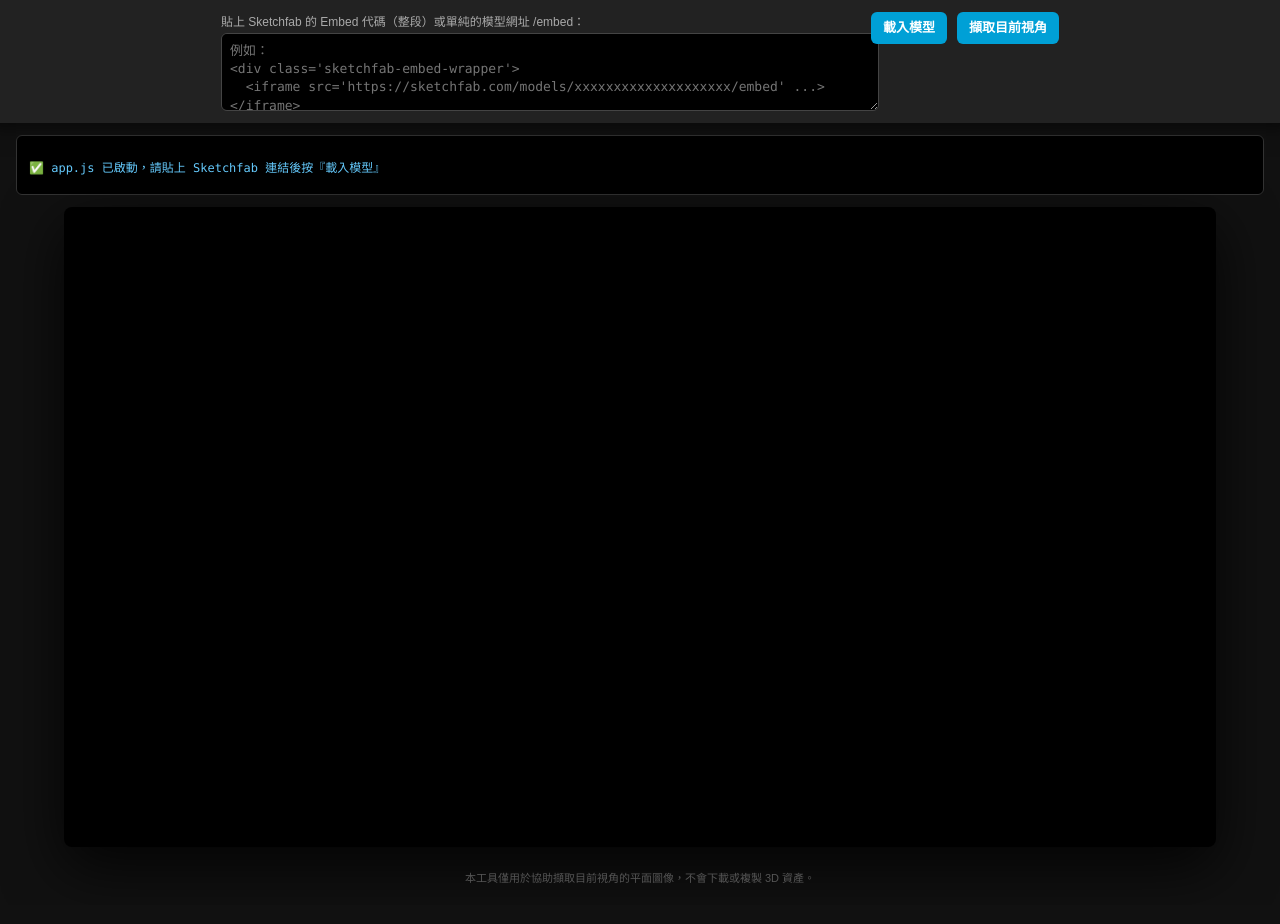
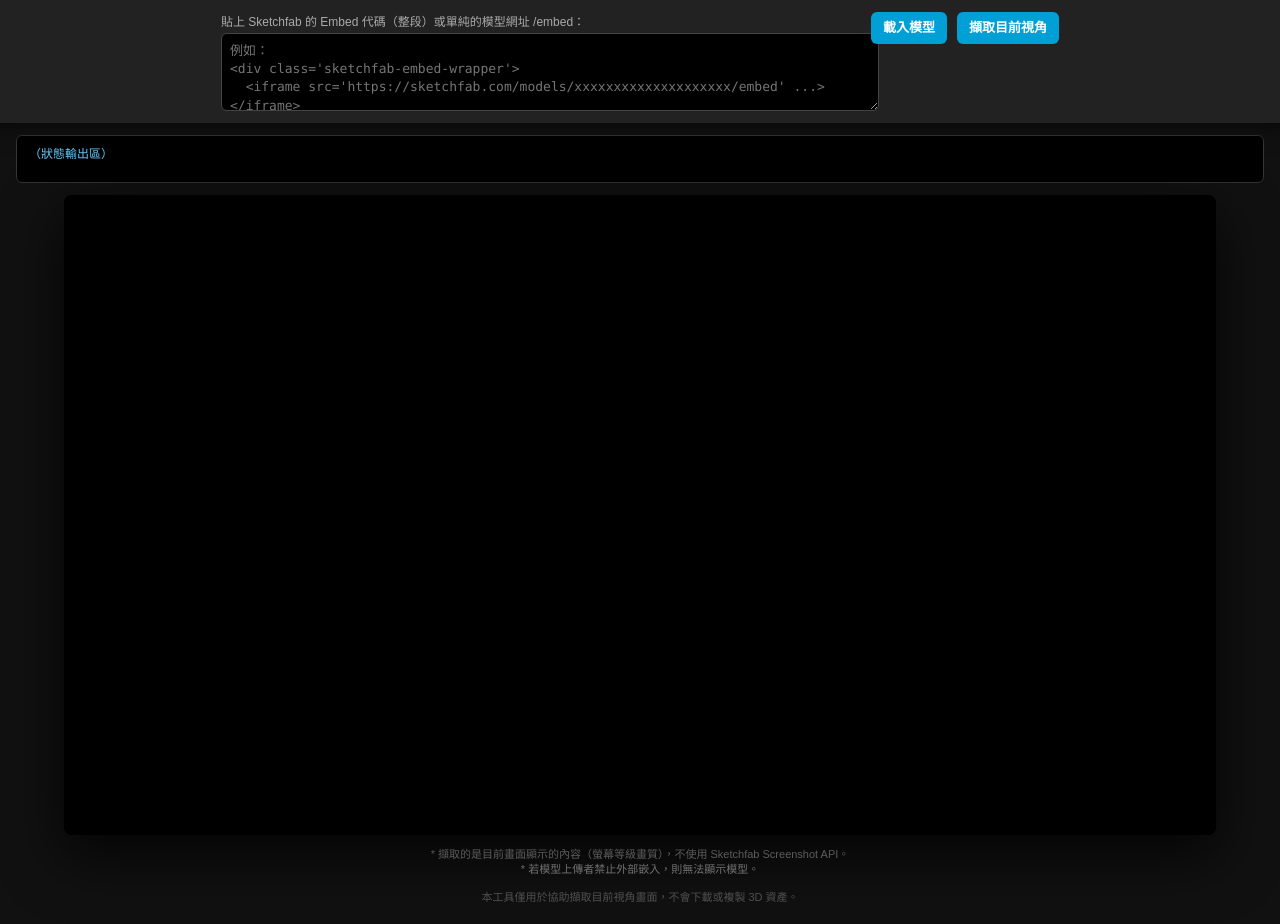
Before and after one commit to h8385542guy/sketchfab-capture-tool, a plain HTML site: page index_simplecapture.html in a window 1280 px wide. Drawn offline with nearby package versions, Linux system fonts and the light colour scheme.

Commit message:
Add index_simplecapture.html file

```diff
--- a/index.html
+++ b/index_simplecapture.html
@@ -3,7 +3,8 @@
 <head>
   <meta charset="UTF-8" />
   <meta name="viewport" content="width=device-width, initial-scale=1.0" />
-  <title>Sketchfab 擷取工具</title>
+  <title>Sketchfab 擷取工具（簡化版）</title>
+
   <style>
     body {
       font-family: sans-serif;
@@ -87,7 +88,7 @@
       font-size: 12px;
       color: #6cf;
       text-align: left;
-      min-height: 5em;
+      min-height: 4em;
       width: calc(100% - 32px);
       box-sizing: border-box;
       background: #000;
@@ -110,13 +111,24 @@
       box-sizing: border-box;
     }
 
-    iframe {
+    #viewerArea {
+      position: relative;
       width: 90vw;
       height: 80vh;
-      border: none;
       background: #000;
       border-radius: 8px;
       box-shadow: 0 20px 60px rgba(0,0,0,.8);
+      overflow: hidden;
+    }
+
+    /* 我們讓 iframe 填滿 viewerArea */
+    #sketchfabFrame {
+      position: absolute;
+      inset: 0;
+      width: 100%;
+      height: 100%;
+      border: none;
+      background: #000;
     }
 
     footer {
@@ -125,10 +137,16 @@
       padding: 10px 0 20px;
       text-align: center;
     }
+
+    small.note {
+      color: #999;
+      font-size: 11px;
+      line-height: 1.4;
+      display: block;
+      text-align: center;
+      max-width: 90vw;
+    }
   </style>
-
-  <!-- 官方 Sketchfab Viewer SDK -->
-  <script src="https://static.sketchfab.com/api/sketchfab-viewer-1.12.1.js"></script>
 </head>
 <body>
 
@@ -154,6 +172,7 @@ https://sketchfab.com/models/xxxxxxxxxxxxxxxxxxxx/embed"></textarea>
   <div id="status">（狀態輸出區）</div>
 
   <div id="stageWrap">
+    <div id="viewerArea">
       <iframe id="sketchfabFrame"
         allow="autoplay; fullscreen; xr-spatial-tracking"
         allowfullscreen
@@ -165,12 +184,21 @@ https://sketchfab.com/models/xxxxxxxxxxxxxxxxxxxx/embed"></textarea>
         web-share
       ></iframe>
     </div>
+  </div>
+
+  <small class="note">
+    * 擷取的是目前畫面顯示的內容（螢幕等級畫質），不使用 Sketchfab Screenshot API。<br/>
+    * 若模型上傳者禁止外部嵌入，則無法顯示模型。
+  </small>
 
   <footer>
-    本工具僅用於協助擷取目前視角的平面圖像，不會下載或複製 3D 資產。
+    本工具僅用於協助擷取目前視角畫面，不會下載或複製 3D 資產。
   </footer>
 
-  <!-- 我們自己的主程式，改成外部檔案，避免 CSP 擋 inline script -->
-  <script src="app.js"></script>
+  <!-- html2canvas 用來把畫面轉成圖片 -->
+  <script src="https://cdn.jsdelivr.net/npm/html2canvas@1.4.1/dist/html2canvas.min.js"></script>
+
+  <!-- 我們自己的邏輯 -->
+  <script src="capture.js"></script>
 </body>
 </html>
```
Lines whose indentation alone changed are shown as unchanged.
